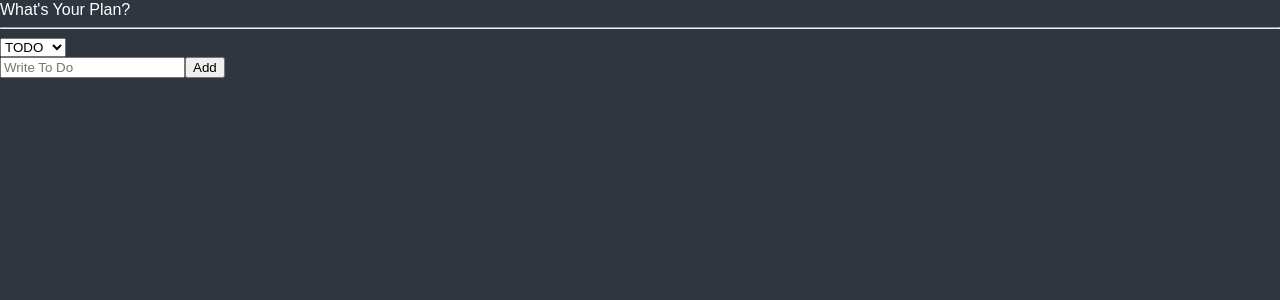
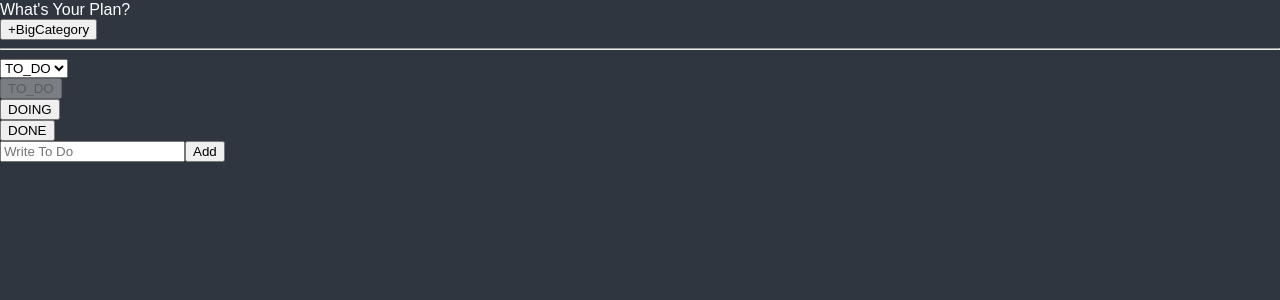
Before and after one commit to JHKIMS/React_ToDo, a React (Create React App) app: page / in a window 1280 px wide. Shown: the top 300 px of the page. Built offline with nearby package versions, Linux system fonts and the light colour scheme.

Commit message:
Todo: 큰카테고리 추가하기+LocalStorage에 저장, 새로고침시 유지

```diff
--- a/src/atoms.tsx
+++ b/src/atoms.tsx
@@ -11,14 +11,16 @@ export interface IToDo {
   category: Categories;
 }
 
+export let existCategory: string[] = ["TO_DO", "DOING", "DONE"];
+
 export const toDoState = atom<IToDo[]>({
   key: "todo",
   default: [],
 });
 
-export const categoryState = atom<Categories>({
+export const categoryState = atom<string>({
     key: "category",
-    default: Categories.TO_DO,
+    default: existCategory[0],
 })
 
 export const toDoSelector = selector({
@@ -29,3 +31,8 @@ export const toDoSelector = selector({
     return toDos.filter((todo) => todo.category === category);
   },
 });
+
+export const bigCategoryState = atom<string[]>({
+  key: "bigCategoryState",
+  default: JSON.parse(localStorage.getItem("bigCategory") ?? JSON.stringify(existCategory)),
+})
--- a/src/components/CreateToDo.tsx
+++ b/src/components/CreateToDo.tsx
@@ -13,11 +13,8 @@ function CreateToDo() {
 
   const handleValid = ({ todo }: IForm) => {
     console.log("Add todo", todo);
-    setToDos((oldToDos) => [
-      { text: todo, id: Date.now(), category },
-      ...oldToDos,
-    ]);
     setValue("todo", "");
+    setToDos((current:any) => [{text: todo, category, id:Date.now()}, ...current]);
   };
   return (
     <form onSubmit={handleSubmit(handleValid)}>
--- a/src/components/ToDoList.tsx
+++ b/src/components/ToDoList.tsx
@@ -1,6 +1,13 @@
+import { useEffect } from "react";
 import { useRecoilState, useRecoilValue } from "recoil";
 import styled from "styled-components";
-import { Categories, categoryState, toDoSelector, toDoState } from "../atoms";
+import {
+  bigCategoryState,
+  Categories,
+  categoryState,
+  toDoSelector,
+  toDoState,
+} from "../atoms";
 import CreateToDo from "./CreateToDo";
 import ToDo from "./ToDo";
 
@@ -13,10 +20,33 @@ const Ul = styled.ul`
 function ToDoList() {
   const todos = useRecoilValue(toDoSelector);
   const [category, setCategory] = useRecoilState(categoryState);
+  const [bigCategory, setBigCategory] = useRecoilState(bigCategoryState);
 
   const onInput = (event: React.FormEvent<HTMLSelectElement>) => {
     setCategory(event.currentTarget.value as unknown as Categories);
   };
+
+  // 큰 카테고리 추가하는 부분.
+  const addBigCategory = () => {
+    const newBigCategory = prompt("New BigCategory", "");
+    if (newBigCategory) {
+      if (bigCategory.includes(newBigCategory)) {
+        alert("Already Exist This BigCategory");
+        return;
+      }
+
+      setBigCategory([...bigCategory, newBigCategory]);
+      setCategory(newBigCategory);
+    }
+  };
+  const onClick = (category: string) => {
+    setCategory(category);
+  };
+
+  useEffect(() => {
+    localStorage.setItem("bigCategory", JSON.stringify(bigCategory));
+  }, [bigCategory]);
+
   console.log(category);
   console.log(todos);
   /*   const value = useRecoilValue(toDoState); === todos
@@ -24,12 +54,40 @@ function ToDoList() {
   return (
     <div>
       <Title>What's Your Plan?</Title>
+      <button onClick={addBigCategory}>+BigCategory</button>
       <hr />
-      <select value={category} onInput={onInput}>
-        <option value={Categories.TO_DO}>TODO</option>
-        <option value={Categories.DOING}>DOING</option>
-        <option value={Categories.DONE}>DONE</option>
+      {/* <select value={category} onChange={onInput}>
+        {bigCategory.map((activeBigCategory)=>(
+          <option key={activeBigCategory} value={activeBigCategory}>
+            <button
+              onClick={() => onClick(activeBigCategory)}
+              disabled={activeBigCategory === category}
+            >
+              {activeBigCategory}
+            </button>
+          </option>
+        ))}
+      </select> */}
+      <select value={category} onChange={onInput}>
+        {bigCategory.map((activeBigCategory) => (
+          <option key={activeBigCategory} value={activeBigCategory}>
+            {activeBigCategory}
+          </option>
+        ))}
       </select>
+
+      <ul>
+        {bigCategory.map((activeBigCategory) => (
+          <li key={activeBigCategory}>
+            <button
+              onClick={() => onClick(activeBigCategory)}
+              disabled={activeBigCategory === category}
+            >
+              {activeBigCategory}
+            </button>
+          </li>
+        ))}
+      </ul>
       <CreateToDo />
       {todos?.map((todo) => (
         <ToDo key={todo.id} {...todo} />
```
